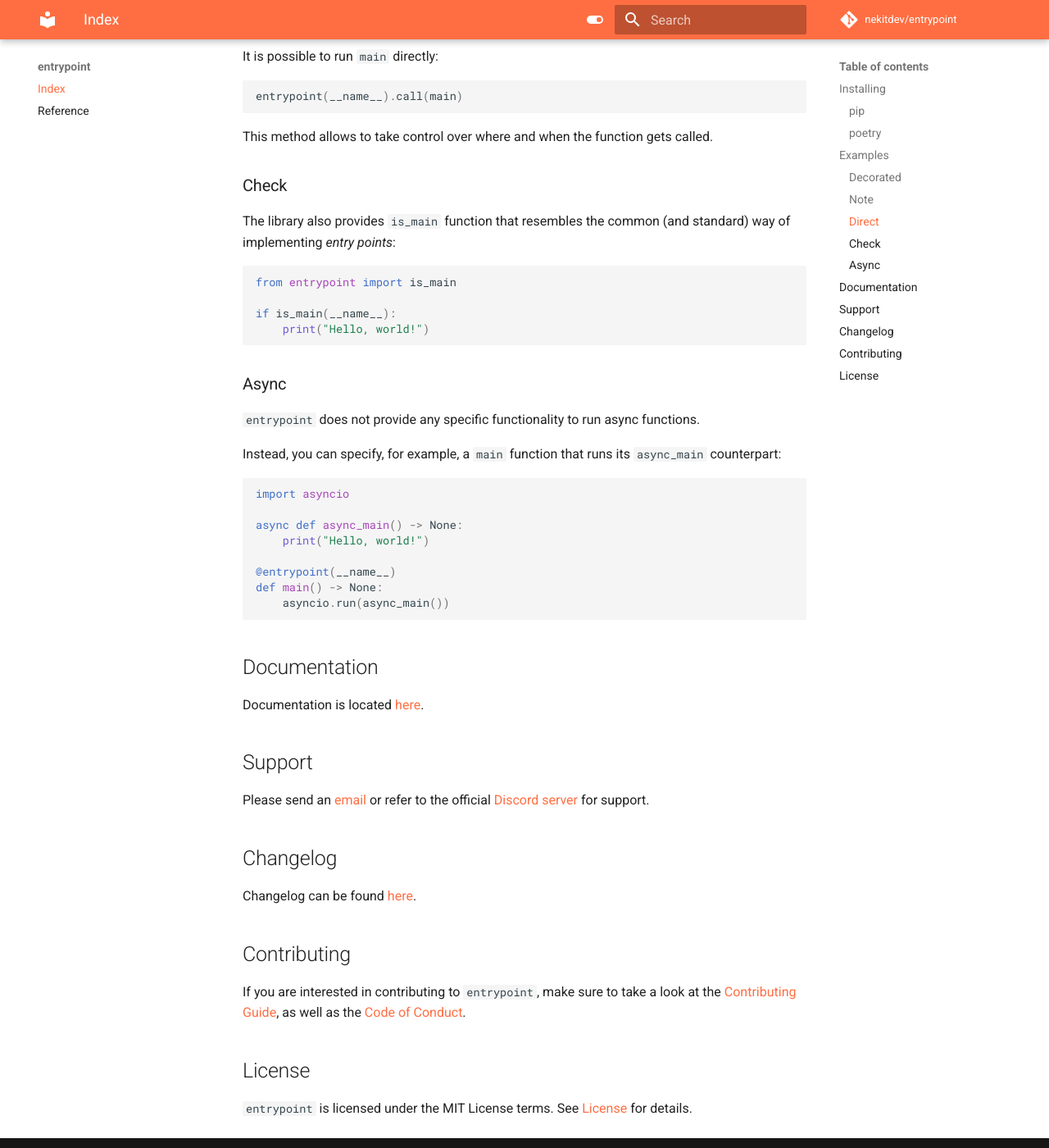
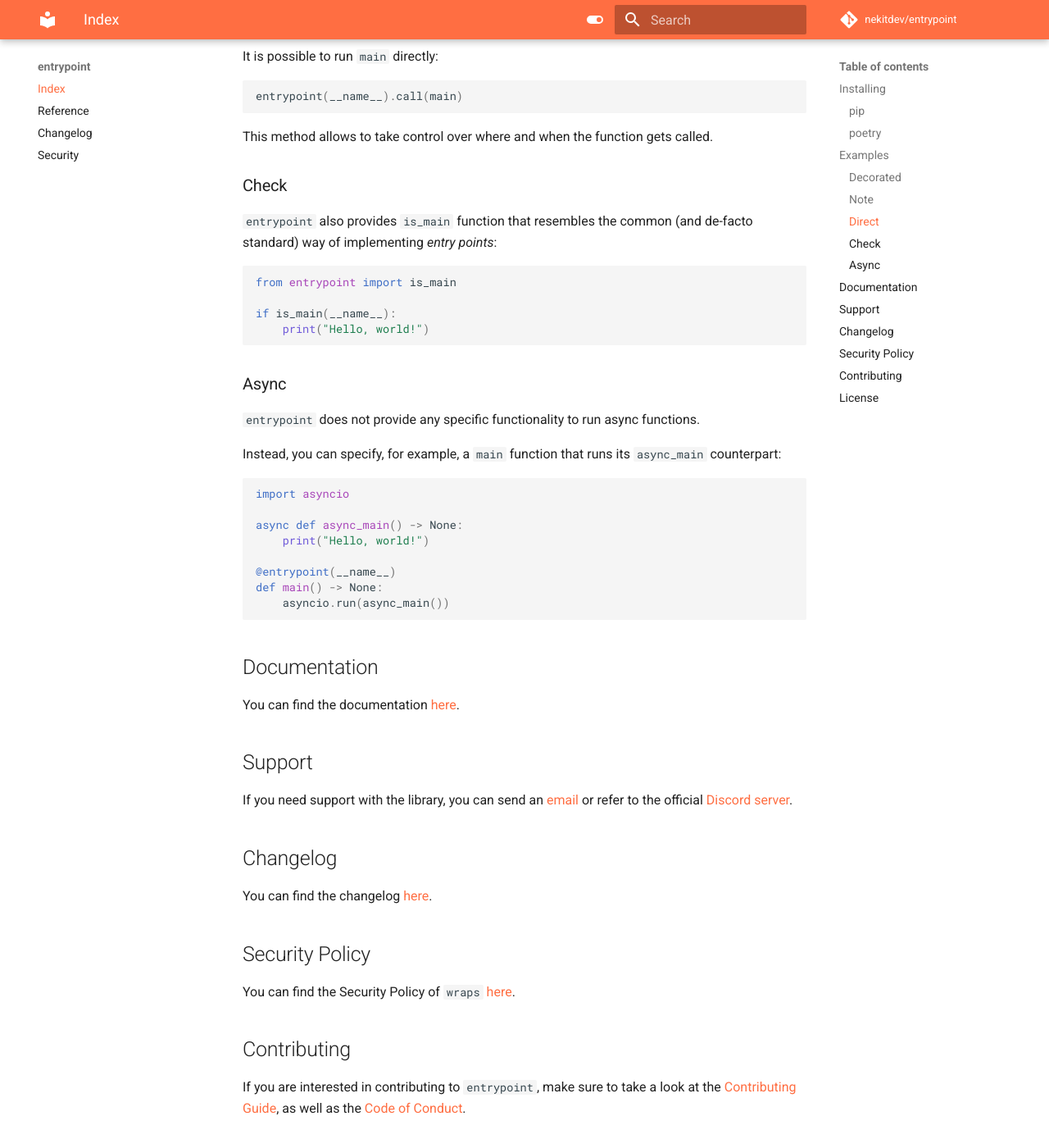
Before and after one commit to nekitdev/entrypoint, an MkDocs documentation site: the page built from docs/index.md, in a window 1280 px wide and 1400 px high, scrolled down 2086 px. Shown: the whole window at 82% size. Built offline with MkDocs 1.6.1 and Material for MkDocs 9.7.7, drawn with Linux system fonts in a browser that asks for light colours; comment, search, counter and statistics services are not loaded; some of the changed text lies outside the part shown.

Commit message:
Update documentation and README.

````diff
--- a/README.md
+++ b/README.md
@@ -24,7 +24,7 @@ abstracted away by this library.
 
 ### pip
 
-Installing with `pip` is quite simple:
+Installing the library with `pip` is quite simple:
 
 ```console
 $ pip install entrypoint
@@ -40,20 +40,20 @@ $ python -m pip install .
 
 ### poetry
 
-Adding `entrypoint` to dependencies:
+You can add `entrypoint` as a dependency with the following command:
 
 ```console
 $ poetry add entrypoint
 ```
 
-Or directly specifying it in the configuration:
+Or by directly specifying it in the configuration like so:
 
 ```toml
 [tool.poetry.dependencies]
 entrypoint = "^1.2.1"
 ```
 
-Alternatively, the latest version can be included, installing from source:
+Alternatively, you can add it directly from the source:
 
 ```toml
 [tool.poetry.dependencies.entrypoint]
@@ -64,7 +64,7 @@ git = "https://github.com/nekitdev/entrypoint.git"
 
 ### Decorated
 
-Declare `main` function as an *entry point*:
+Declare the `main` function as an *entry point*:
 
 ```python
 from entrypoint import entrypoint
@@ -90,7 +90,7 @@ When importing the module, `main` does not get called:
 
 ### Note
 
-Note that `main` gets called **immediately, before any code below can be executed**:
+Note that `main` gets called **immediately, before any code below can be executed**.
 
 ```python
 @entrypoint(__name__)
@@ -118,8 +118,8 @@ This method allows to take control over where and when the function gets called.
 
 ### Check
 
-The library also provides `is_main` function that resembles
-the common (and standard) way of implementing *entry points*:
+`entrypoint` also provides `is_main` function that resembles
+the common (and de-facto standard) way of implementing *entry points*:
 
 ```python
 from entrypoint import is_main
@@ -147,15 +147,20 @@ def main() -> None:
 
 ## Documentation
 
-Documentation is located [here][Documentation].
+You can find the documentation [here][Documentation].
 
 ## Support
 
-Please send an [email][Email] or refer to the official [Discord server][Discord] for support.
+If you need support with the library, you can send an [email][Email]
+or refer to the official [Discord server][Discord].
 
 ## Changelog
 
-Changelog can be found [here][Changelog].
+You can find the changelog [here][Changelog].
+
+## Security Policy
+
+You can find the Security Policy of `wraps` [here][Security].
 
 ## Contributing
 
--- a/mkdocs.yml
+++ b/mkdocs.yml
@@ -10,6 +10,8 @@ remote_branch: github-pages
 nav:
   - Index: "index.md"
   - Reference: "reference.md"
+  - Changelog: "changelog.md"
+  - Security: "security.md"
 
 watch:
   - docs
@@ -44,6 +46,9 @@ plugins:
   - mkdocstrings:
       handlers:
         python:
+          options:
+            members_order: source
+
           paths: [entrypoint]
 
           import:
````
Also changed, not shown: CHANGELOG.md (+1 -1 lines), docs/reference.md (+2 -0 lines), 1 other file.
